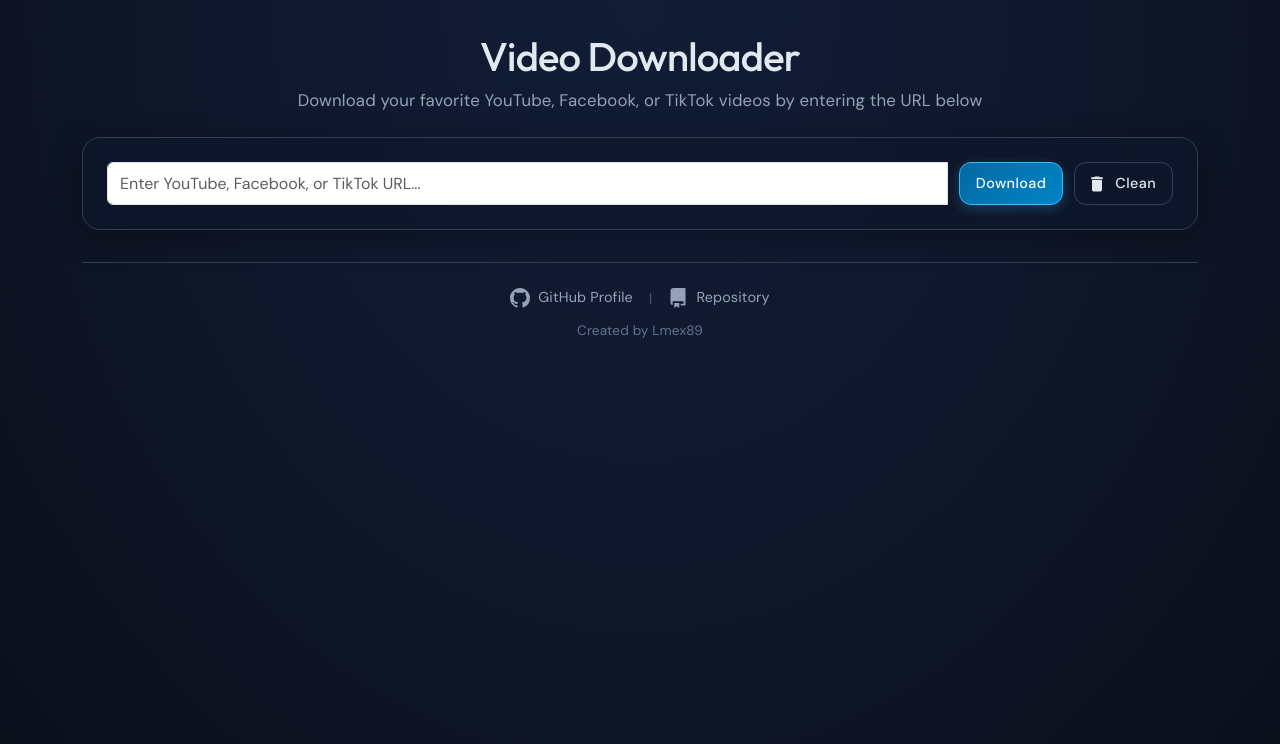
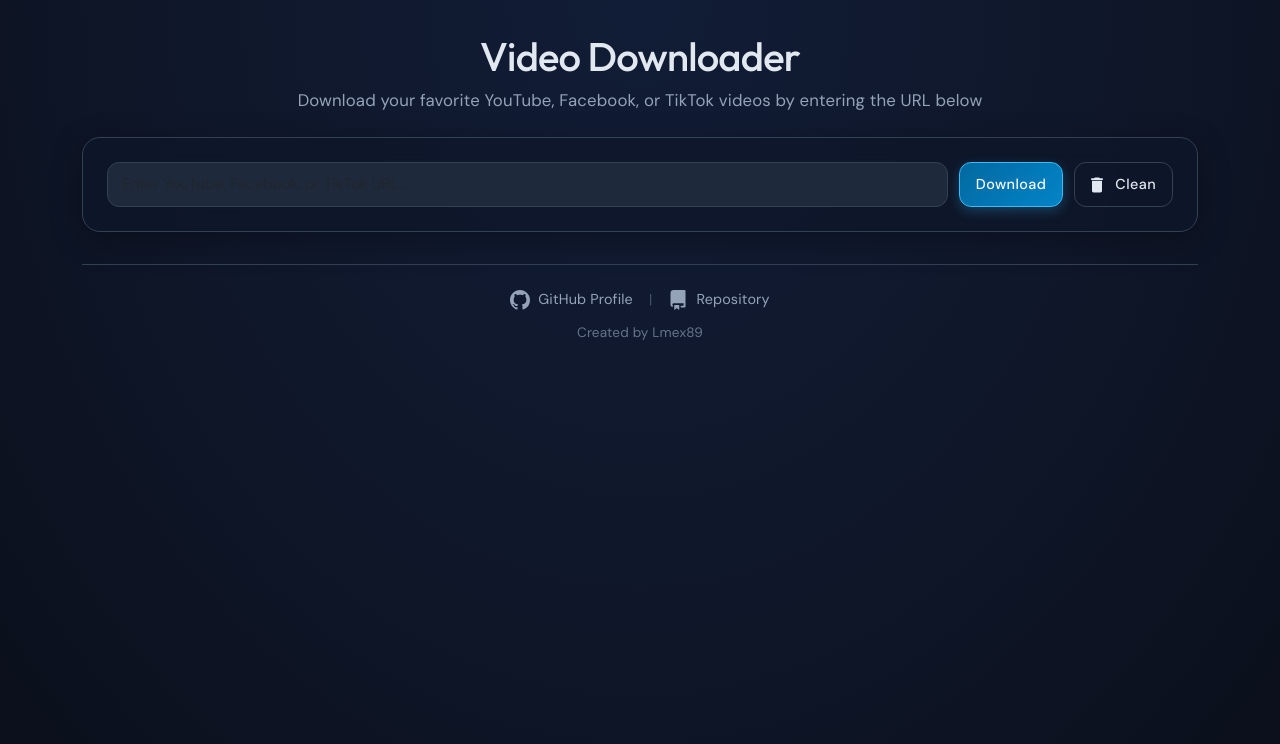
Before and after one commit to Lmex89/youtube-dl-front, a React (Create React App) app: page / in a window 1280 px wide. Shown: the top 744 px of the page. Built offline with nearby package versions, Linux system fonts and the light colour scheme; no server answers.

Commit message:
fix(ui): override Bootstrap styles for full-width input on mobile
- Add !important to form-control properties to override Bootstrap defaults
- Set min-width: 0 to prevent Bootstrap constraints
- Ensure input takes 100% width on mobile
- Restore flex layout on desktop (600px+)

```diff
--- a/src/App.css
+++ b/src/App.css
@@ -41,6 +41,8 @@ h1 {
   margin-bottom: 16px;
   backdrop-filter: blur(12px);
   box-shadow: 0 8px 32px rgba(0, 0, 0, 0.3);
+  width: 100%;
+  box-sizing: border-box;
 }
 
 .input-group {
@@ -50,15 +52,18 @@ h1 {
   align-items: stretch;
 }
 
-.form-control {
-  border: 1px solid #334155;
-  border-radius: 12px;
-  background: #1e293b;
-  color: #e2e8f0;
-  font-size: 1rem;
-  font-family: 'DM Sans', sans-serif;
-  padding: 14px 16px;
-  width: 100%;
+.form-control,
+input.form-control {
+  border: 1px solid #334155 !important;
+  border-radius: 12px !important;
+  background: #1e293b !important;
+  color: #e2e8f0 !important;
+  font-size: 1rem !important;
+  font-family: 'DM Sans', sans-serif !important;
+  padding: 14px 16px !important;
+  width: 100% !important;
+  min-width: 0 !important;
+  box-sizing: border-box !important;
   transition: border-color 0.2s ease, box-shadow 0.2s ease;
 }
 
@@ -327,11 +332,13 @@ h1 {
     gap: 12px;
   }
 
-  .form-control {
-    flex: 1;
-    min-width: 300px;
-    font-size: 0.95rem;
-    padding: 10px 14px;
+  .form-control,
+  input.form-control {
+    flex: 1 !important;
+    min-width: 300px !important;
+    width: auto !important;
+    font-size: 0.95rem !important;
+    padding: 10px 14px !important;
   }
 
   .MuiButton-root {
```
